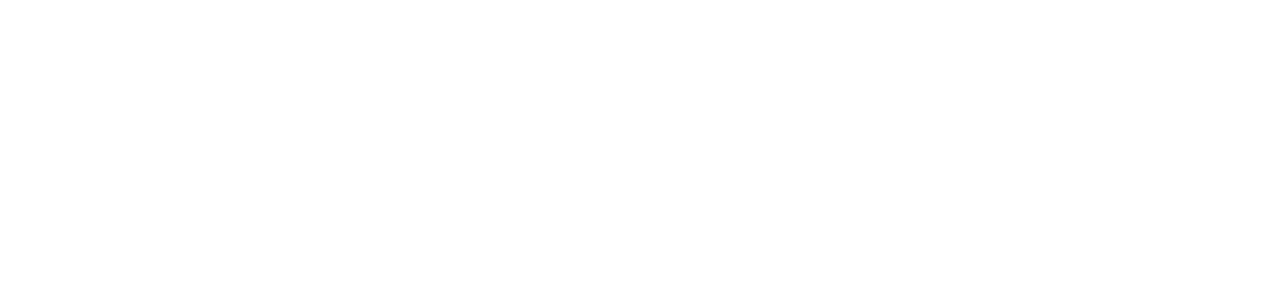
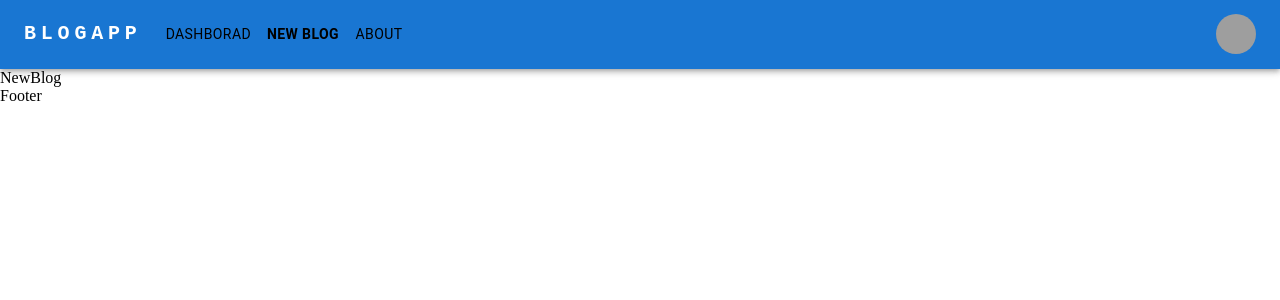
Before and after one commit to MuratGider35/BLOG-APP-FRONTEND, a React (Vite) app in the folder blogappfrontend/: page /newblog in a window 1280 px wide. Before the commit this address had no page. Shown: the top 300 px of the page. Built offline with nearby package versions, Linux system fonts and the light colour scheme; grey boxes are pictures that could not be loaded.

Commit message:
navlink finish

```diff
--- a/blogappfrontend/src/components/Navbar.jsx
+++ b/blogappfrontend/src/components/Navbar.jsx
@@ -13,7 +13,11 @@ import Tooltip from "@mui/material/Tooltip";
 import MenuItem from "@mui/material/MenuItem";
 import { NavLink } from "react-router-dom";
 
-const pages = ["Dashboard", "New Blog", "About"];
+const pages = [
+  { id: 1, title: "DASHBORAD", url: "/" },
+  { id: 2, title: "NEW BLOG", url: "/newblog" },
+  { id: 3, title: "ABOUT", url: "/about" },
+];
 const settings = ["Profile", "Account", "Dashboard", "Logout"];
 
 function Navbar() {
@@ -87,9 +91,19 @@ function Navbar() {
               }}
             >
               {pages.map((page) => (
-                <MenuItem key={page} onClick={handleCloseNavMenu}>
+                <MenuItem key={page.id} onClick={handleCloseNavMenu}>
                   <Typography textAlign="center">
-                    <NavLink to={"/about"}>{page}</NavLink>
+                    <NavLink
+                      style={({ isActive }) => ({
+                        fontWeight: isActive ? 300 : 600,
+                        color: "black",
+                        textDecoration: "none",
+                      })}
+                      to={page.url}
+                    >
+                      {" "}
+                      {page.title}
+                    </NavLink>
                   </Typography>
                 </MenuItem>
               ))}
@@ -117,12 +131,12 @@ function Navbar() {
           <Box sx={{ flexGrow: 1, display: { xs: "none", md: "flex" } }}>
             {pages.map((page) => (
               <Button
-                key={page}
-                onClick={handleCloseNavMenu}
-                sx={{ my: 2, color: "white", display: "block" }}
-              >
-                {page}
-              </Button>
+              key={page.id}
+              onClick={handleCloseNavMenu}
+              sx={{ my: 2, color: 'white', display: 'block' }}
+            >
+              <NavLink style={({ isActive }) => ({ fontWeight: isActive ? 700 : 400, textDecoration: 'none', color: 'black' })} to={page.url} > {page.title}</NavLink>
+            </Button>
             ))}
           </Box>
 
--- a/blogappfrontend/src/main.jsx
+++ b/blogappfrontend/src/main.jsx
@@ -1,9 +1,10 @@
 import React from "react";
 import ReactDOM from "react-dom/client";
 import App from "./App.jsx";
+import { BrowserRouter } from "react-router-dom";
 
 ReactDOM.createRoot(document.getElementById("root")).render(
-  <>
+  <BrowserRouter>
     <App />
-  </>
+  </BrowserRouter>
 );
--- /dev/null
+++ b/blogappfrontend/src/pages/NewBlog.jsx
@@ -0,0 +1,9 @@
+import React from 'react'
+
+const NewBlog = () => {
+  return (
+    <div>NewBlog</div>
+  )
+}
+
+export default NewBlog
--- a/blogappfrontend/src/router/AppRouter.jsx
+++ b/blogappfrontend/src/router/AppRouter.jsx
@@ -1,20 +1,22 @@
 import React from "react";
 import Navbar from "../components/Navbar";
-import { BrowserRouter, Routes, Route } from "react-router-dom";
+import { Routes, Route } from "react-router-dom";
 import Footer from "../components/Footer";
 import Dashboard from "../pages/Dashboard";
 import About from "../pages/About";
+import NewBlog from "../pages/NewBlog";
 
 const AppRouter = () => {
   return (
     <div>
       <Navbar />
-      <BrowserRouter>
-        <Routes>
-          <Route path="/" element={<Dashboard />} />
-          <Route path="/about" element={<About/>} />
-        </Routes>
-      </BrowserRouter>
+
+      <Routes>
+        <Route path="/" element={<Dashboard />} />
+        <Route path="/about" element={<About />} />
+        <Route path="/newblog" element={<NewBlog />} />
+      </Routes>
+
       <Footer />
     </div>
   );
```
